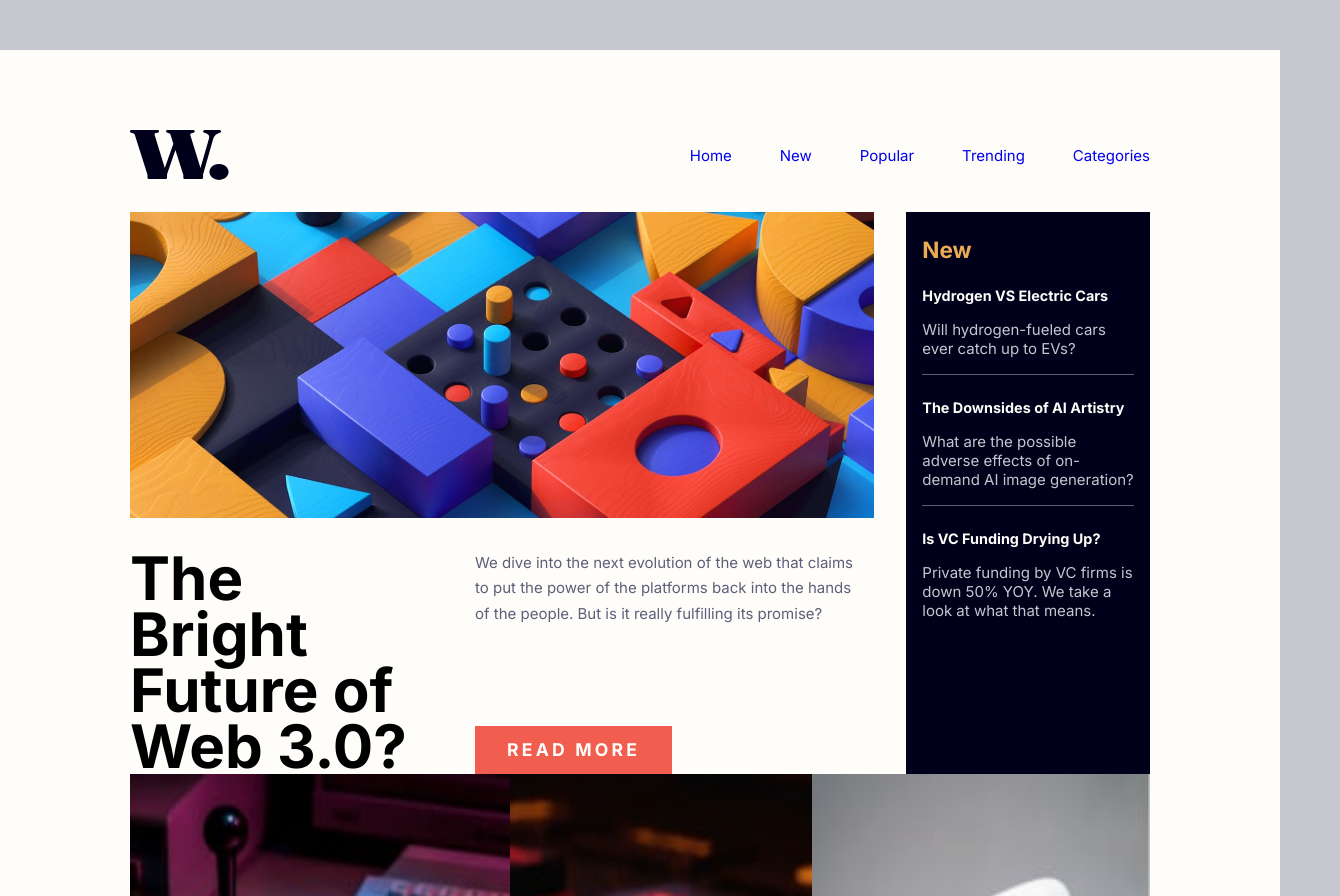
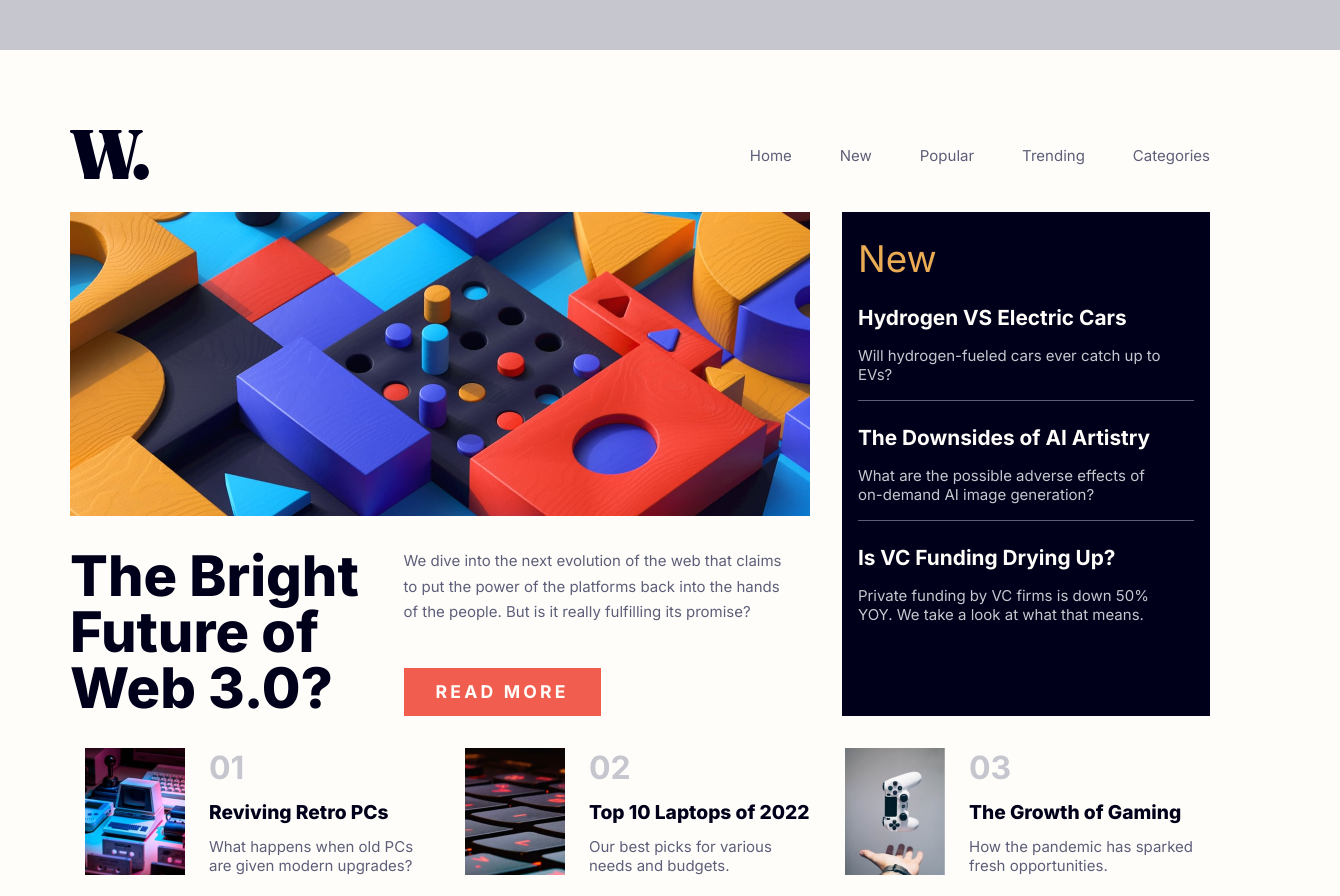
Before and after one commit to pguevara135/news-homepage-main, a plain HTML site: page index.html in a window 1280 px wide. Shown: the top 896 px of the page, 1340 px wide, since content can reach past the window. Drawn offline with Linux system fonts and the light colour scheme.

Commit message:
Terminate style css

```diff
--- a/index.html
+++ b/index.html
@@ -58,23 +58,29 @@
     <footer class="footer">
       <div class="retro flex">
         <img src="assets/images/image-retro-pcs.jpg" alt="retro pc">
+        <div class="description">
           <h5>01</h5>
           <h4>Reviving Retro PCs</h4>
           <p>
             What happens when old PCs are given modern upgrades?
           </p>
         </div>
+      </div>
       <div class="laptop flex">
         <img src="assets/images/image-top-laptops.jpg" alt="Laptops">
+        <div class="description">
           <h5>02</h5>
           <h4>Top 10 Laptops of 2022</h4>
           <p>Our best picks for various needs and budgets.</p>
         </div>
+      </div>
       <div class="gaming flex">
         <img src="assets/images/image-gaming-growth.jpg" alt="Gaming Growth">
+        <div class="description">
           <h5>03</h5>
           <h4>The Growth of Gaming</h4>
           <p>How the pandemic has sparked fresh opportunities.</p>
+        </div>
       </div>
     </footer>
   </main>
--- a/style.css
+++ b/style.css
@@ -9,17 +9,20 @@
     --very-dark-blue: rgb(0, 0, 26);
 }
 
+/*? General Configuration */
+
 *, ul, li, a {
     margin: 0;
     padding: 0;
     box-sizing: border-box;
     text-decoration: none;
     list-style: none;
+    color: var(--dark-grayish-blue);
+    font-weight: 400;
 }
 
 img {
     width: 100%;
-    height: 100%;
 }
 
 body {
@@ -33,12 +36,16 @@ body {
     background-color: var(--grayish-blue);
 }
 
+/*? Container Configuration */
+
 .container {
-    width: 1440px;
+    width: 1400px;
     margin: 50px auto;
     background-color: var(--off-white);
     padding: 80px 130px;
 }
+
+/* ? Header configuration */
 
 .header {
     width: 100%;
@@ -50,7 +57,7 @@ body {
 }
 
 .header img {
-    width: 100px;
+    width: 80px;
 }
 
 .menu {
@@ -65,6 +72,7 @@ body {
 }
 
 .main {
+    width: 1350px;
     display: flex;
     flex-direction: column;
     gap: 2rem;
@@ -76,9 +84,15 @@ body {
 }
 
 .title {
-    font-size: 2.5rem;
+    font-size: 2.4rem;
     font-weight: 700;
     line-height: 3.5rem;
+}
+
+.title h1 {
+    color: var(--very-dark-blue);
+    font-weight: 800;
+    font-size: 3.5rem;
 }
 
 .evolution {
@@ -109,11 +123,18 @@ body {
 
 .lateral h2 {
     color: var(--soft-orange);
+    font-size: 2.3rem;
+}
+
+.news p {
+    color: var(--grayish-blue);
+    padding-right: 2rem;
 }
 
 .news h3 {
     padding: 1.5rem 0 1rem;
-    font-size: .9rem;
+    font-size: 1.3rem;
+    font-weight: 700;
     color: var(--off-white);
 }
 
@@ -125,5 +146,31 @@ body {
 
 .footer {
     width: 100%;
+    margin-top: 2rem;
+    display: flex;
+    justify-content: space-around;
+}
+
+.flex {
+    width: 350px;
     display: flex;
 }
+
+.flex img {
+    width: 100px;
+    margin-right: 1.5rem;
+}
+
+.description h5 {
+    font-size: 2rem;
+    color: var(--grayish-blue);
+    font-weight: 700;
+    display: inline-block;
+}
+
+.description h4 {
+    color: var(--very-dark-blue);
+    font-weight: 800;
+    font-size: 1.2rem;
+    padding: .8rem 0;
+}
```
Lines whose indentation alone changed are shown as unchanged.
